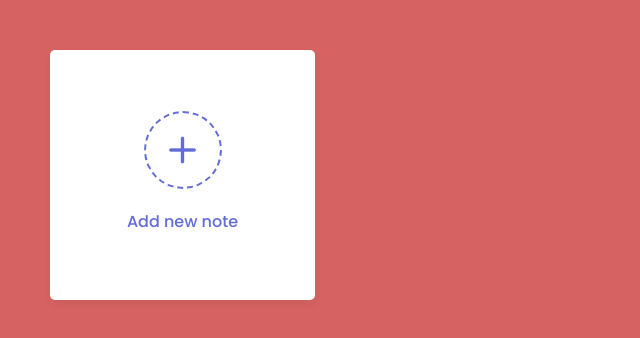
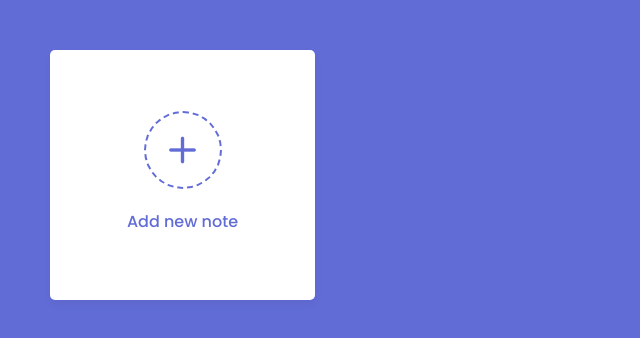
Before and after one commit to KineticDevScripts/notes_app, a plain HTML site: page index.html in a window 1280 px wide. Shown: the whole page, without its empty margins (0-640 px from the left). Drawn offline with nearby package versions, Linux system fonts and the light colour scheme.

Commit message:
Update style.css

```diff
--- a/style.css
+++ b/style.css
@@ -9,7 +9,7 @@
 }
 
 body {
-  background: #d66262;
+  background: #626CD6;
 }
 
 .wrapper {
```
